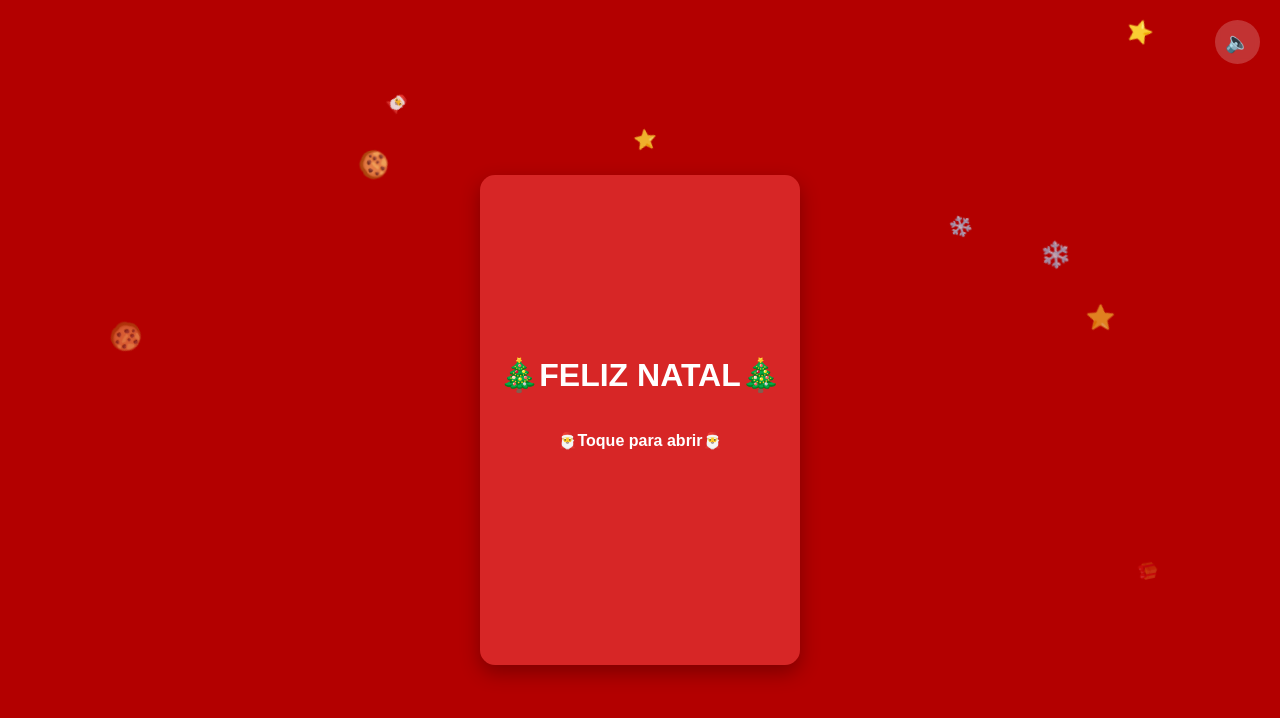
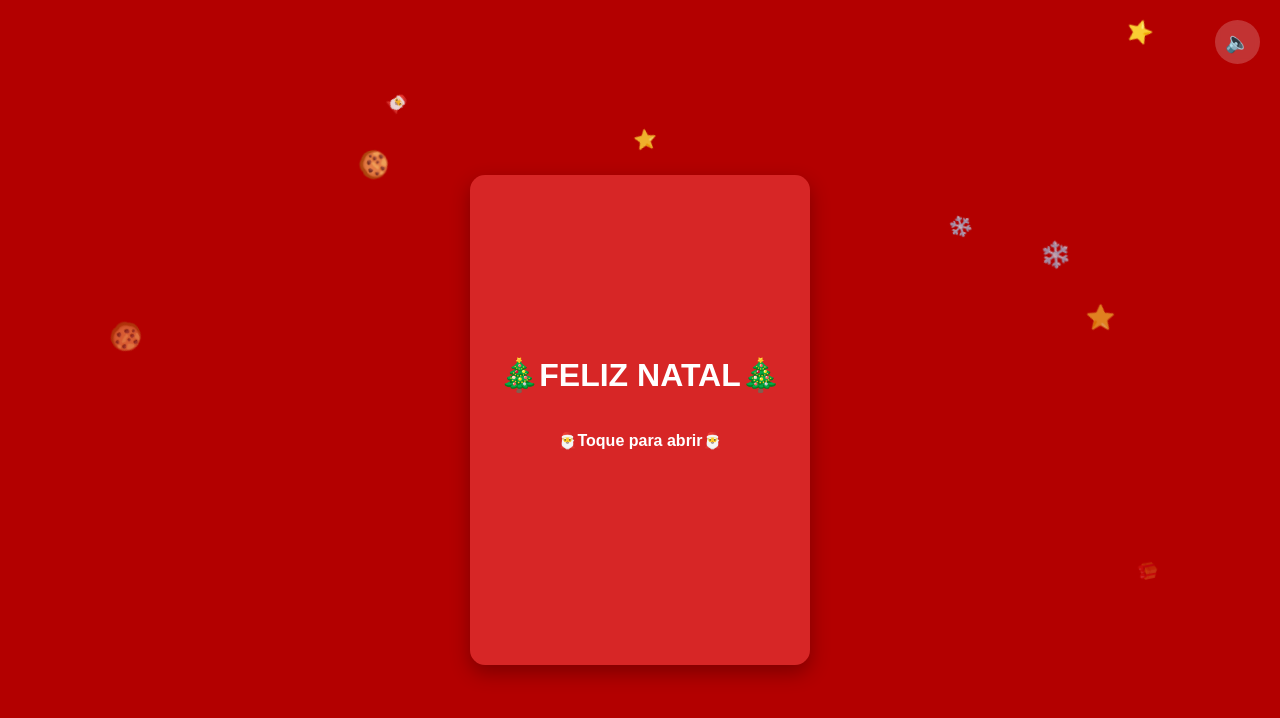
Before and after one commit to MaSabino74/Virtual--Christmas--Card, a plain HTML site: page index.html in a window 1280 px wide. Drawn offline with Linux system fonts and the light colour scheme.

Commit message:
Refactor CSS for improved layout and animations

```diff
--- a/css/style.css
+++ b/css/style.css
@@ -40,7 +40,7 @@
   .card {
     position: relative;
     z-index: 2;
-    width: 320px;
+    width: min(340px, 100vw - 32px); /* 16px de cada lado */
     height: 450px;
     perspective: 1000px;
 
@@ -156,4 +156,5 @@
       width: 280px;
       height: 400px;
     }
+
   }
```
